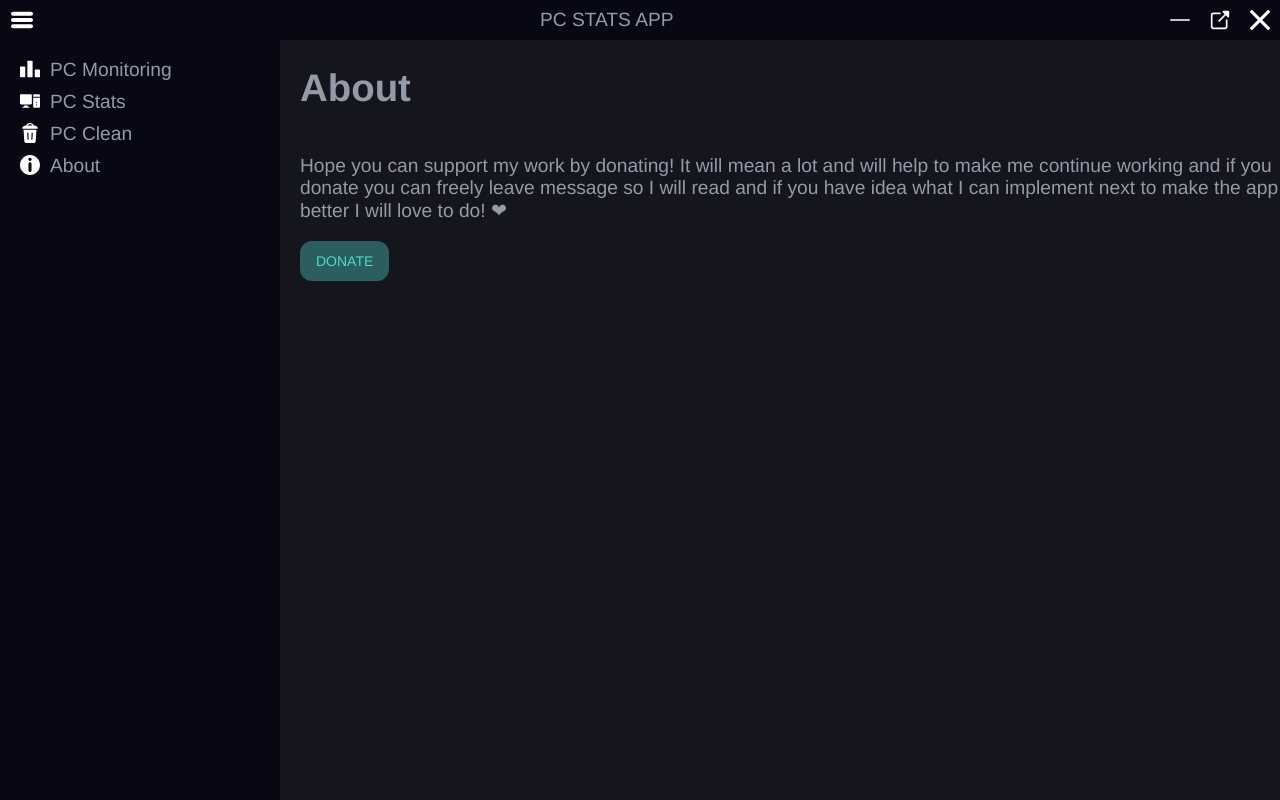
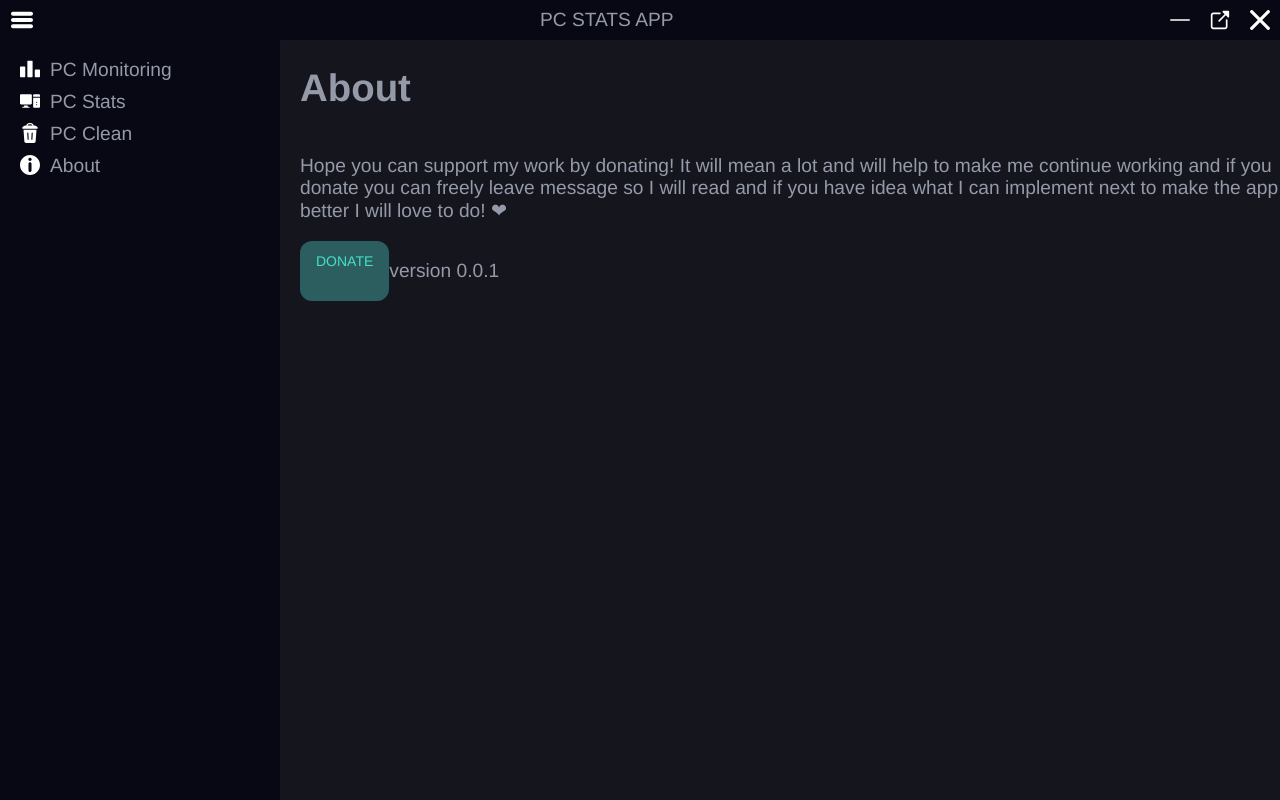
Before and after one commit to BorisDmv/pc-stats-app, a Vue app: page /about in a window 1280 px wide. Built offline with nearby package versions, Linux system fonts and the light colour scheme.

Commit message:
updater js

```diff
--- a/package.json
+++ b/package.json
@@ -1,6 +1,6 @@
 {
   "name": "pc-stats",
-  "version": "0.1.0",
+  "version": "0.0.1",
   "private": true,
   "scripts": {
     "serve": "vue-cli-service serve",
--- a/public/index.html
+++ b/public/index.html
@@ -13,5 +13,6 @@
     </noscript>
     <div id="app"></div>
     <!-- built files will be auto injected -->
+    <!-- <script src="../src/updater.js"></script> -->
   </body>
 </html>
--- a/src/components/About.vue
+++ b/src/components/About.vue
@@ -3,6 +3,7 @@
     <h1>About</h1>
     <p>Hope you can support my work by donating! It will mean a lot and will help to make me continue working and if you donate you can freely leave message so I will read and if you have idea what I can implement next to make the app better I will love to do! ❤</p>
     <a class="btnStyle" @click="Donate()" target="_blank">DONATE</a>
+    <p>version 0.0.1</p>
   </div>
 </template>
 
```
Also changed, not shown: src/updater.js (added).
